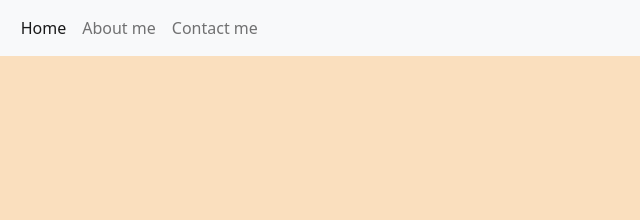
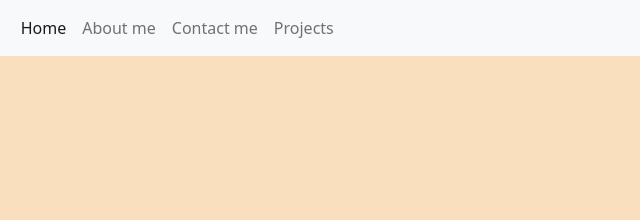
Before and after one commit to Snenhlanhl/profile-homepage-hero, a plain HTML site: page index.html in a window 1280 px wide. Shown: the top 220 px of the page, 195-835 px from the left. Drawn offline with nearby package versions, Linux system fonts and the light colour scheme.

Commit message:
added projects page

```diff
--- a/index.html
+++ b/index.html
@@ -31,6 +31,7 @@
             <a class="nav-link" href="#" title="contact me">Contact me</a>
           </li>
           <li class="nav-item">
+            <a class="nav-link" href="IMAGES/work.html" title=" My projects">Projects</a>
           </li>
         </ul>
       </div>
```
